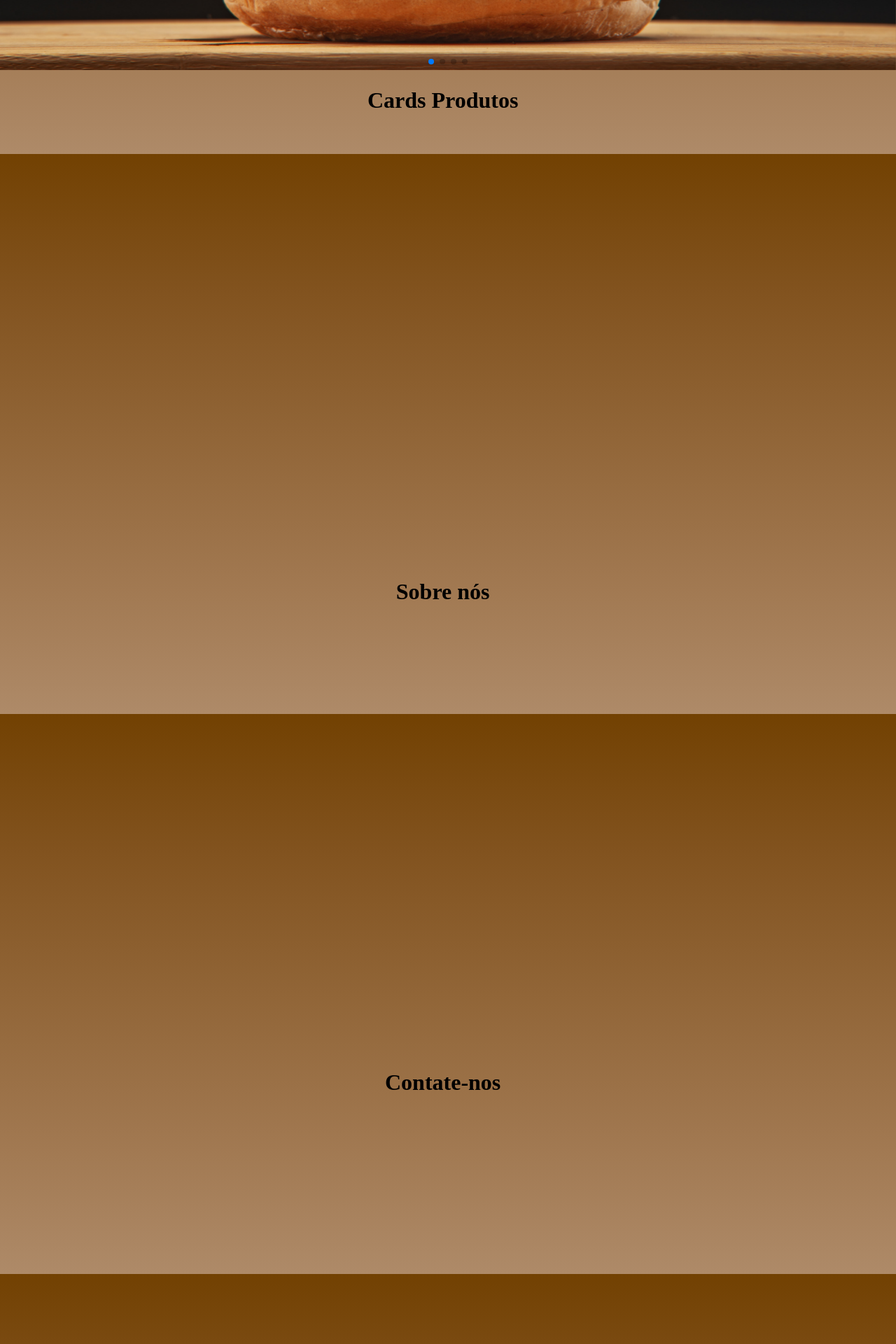
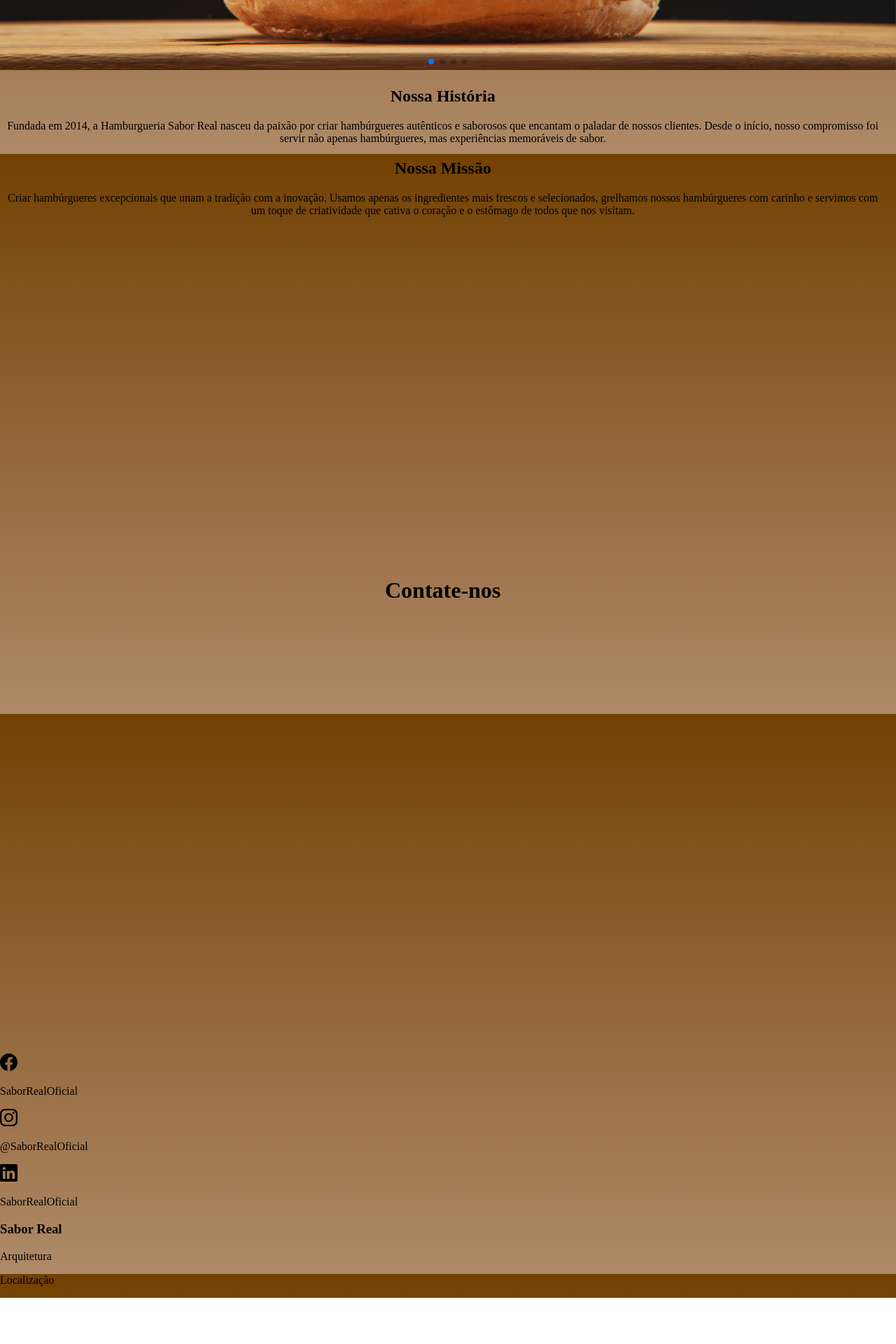
Before and after one commit to JoaoLucasRodriguesdaSilva/PS-CEOS, a React (Create React App) app in the folder hamburgueria/: page / in a window 1280 px wide. Shown: the part 580-2500 px from the top of the page at 70% size. After the commit the page ends 2434 px from the top, so only its background shows below. Built offline with nearby package versions, Linux system fonts and the light colour scheme.

Commit message:
Update App.js

```diff
--- a/hamburgueria/src/App.js
+++ b/hamburgueria/src/App.js
@@ -1,3 +1,4 @@
+import {BsFacebook, BsInstagram, BsLinkedin} from 'react-icons/bs'
 import {register} from 'swiper/element/bundle'
 import 'swiper/css'
 import 'swiper/css/navigation'
@@ -45,15 +46,39 @@ const data = [
           </SwiperSlide>
         ))}
       </Swiper>
-      <div className="produtos">
-        <h1>Cards Produtos</h1>
-      </div>
-      <div className="sobrenos">
-        <h1>Sobre nós</h1>
-      </div>
+
+      <section Class="aboutus" id="aboutus">
+        <div Class="sobrenos">
+          <h1 Class="titulo-aboutus">Nossa História</h1>
+          <p>Fundada em 2014, a Hamburgueria Sabor Real nasceu da paixão por criar hambúrgueres autênticos e saborosos que encantam o paladar de nossos clientes. Desde o início, nosso compromisso foi servir não apenas hambúrgueres, mas experiências memoráveis de sabor.</p>
+          <h2 Class="titulo-aboutus">Nossa Missão</h2>
+          <p>Criar hambúrgueres excepcionais que unam a tradição com a inovação. Usamos apenas os ingredientes mais frescos e selecionados, grelhamos nossos hambúrgueres com carinho e servimos com um toque de criatividade que cativa o coração e o estômago de todos que nos visitam.</p>
+        </div>
+      </section>
+
       <div className="contatenos">
         <h1>Contate-nos</h1>
       </div>
+
+      <div className='footer'>
+          <div className='redessociais'>
+            <BsFacebook size={25} className='icone'/>
+            <p className='p'>SaborRealOficial</p>
+            <BsInstagram size={25} className='icone'/>
+            <p className='p'>@SaborRealOficial</p>
+            <BsLinkedin size={25} className='icone'/>
+            <p className='p'>SaborRealOficial</p>
+          </div>
+
+          <div className='colunas'>
+            <div className='coluna1'>
+              <h3 className='nos'>Sabor Real</h3>
+              <p>Arquitetura</p>
+              <p>Localização</p>
+            </div>
+          </div>
+      </div>
+
     </div>
   );
 }
```
